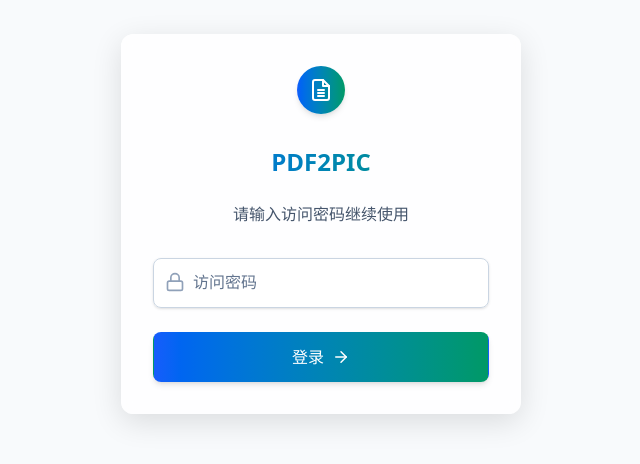
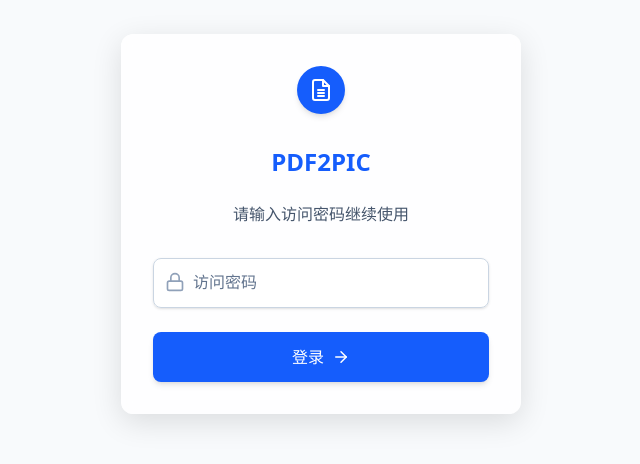
Before and after one commit to 2019YKL/pdf2pic, a Next.js app: page / in a window 1280 px wide. Shown: the part 128-592 px from the top of the page, without its empty margins (319-959 px from the left). Built offline with nearby package versions, Linux system fonts and the light colour scheme.

Commit message:
继续优化配色

```diff
--- a/app/page.tsx
+++ b/app/page.tsx
@@ -57,7 +57,7 @@ export default function Home() {
           <div className="w-full max-w-7xl animate-fadeIn">
             <div className="mb-8 text-center">
               <h1 className="text-3xl font-bold tracking-tight sm:text-4xl mb-2">
-                <span className="bg-gradient-to-r from-blue-600 to-emerald-600 bg-clip-text text-transparent">PDF2PIC</span>
+                <span className="text-blue-600">PDF2PIC</span>
               </h1>
               <p className="text-slate-600 text-lg max-w-2xl mx-auto">
                 简单高效的PDF转长图工具，支持多页PDF拼接和自定义尾部图片
--- a/components/Header.tsx
+++ b/components/Header.tsx
@@ -26,7 +26,7 @@ export default function Header() {
             </div>
           </div>
           <div className="flex items-center">
-            <div className="bg-gradient-to-r from-blue-600 to-emerald-500 text-white text-xs font-medium rounded-full px-3 py-1">
+            <div className="bg-blue-600 text-white text-xs font-medium rounded-full px-3 py-1">
               PDF转长图工具
             </div>
           </div>
--- a/components/Login.tsx
+++ b/components/Login.tsx
@@ -41,7 +41,7 @@ export default function Login({ onLogin }: LoginProps) {
     <div className="flex min-h-[80vh] w-full max-w-md flex-col items-center justify-center p-6">
       <div className="w-full rounded-xl bg-white/80 backdrop-blur-sm p-8 shadow-[0_8px_30px_rgb(0,0,0,0.12)] transition-all duration-300 hover:shadow-[0_8px_30px_rgb(0,0,0,0.16)]">
         <div className="flex items-center justify-center mb-8">
-          <div className="bg-gradient-to-r from-blue-600 to-emerald-600 p-3 rounded-full shadow-md">
+          <div className="bg-blue-600 p-3 rounded-full shadow-md">
             <svg xmlns="http://www.w3.org/2000/svg" width="24" height="24" viewBox="0 0 24 24" fill="none" stroke="currentColor" strokeWidth="2" strokeLinecap="round" strokeLinejoin="round" className="text-white">
               <path d="M14 2H6a2 2 0 0 0-2 2v16a2 2 0 0 0 2 2h12a2 2 0 0 0 2-2V8z"></path>
               <polyline points="14 2 14 8 20 8"></polyline>
@@ -52,7 +52,7 @@ export default function Login({ onLogin }: LoginProps) {
           </div>
         </div>
 
-        <h2 className="mb-6 text-center text-2xl font-bold bg-gradient-to-r from-blue-600 to-emerald-600 bg-clip-text text-transparent">PDF2PIC</h2>
+        <h2 className="mb-6 text-center text-2xl font-bold text-blue-600">PDF2PIC</h2>
         <p className="mb-8 text-center text-slate-600">请输入访问密码继续使用</p>
 
         <form onSubmit={handleSubmit} className="space-y-6">
@@ -96,7 +96,7 @@ export default function Login({ onLogin }: LoginProps) {
           <button
             type="submit"
             disabled={isLoading}
-            className="group relative w-full flex justify-center py-3 px-4 border border-transparent rounded-lg text-white bg-gradient-to-r from-blue-600 to-emerald-600 hover:from-blue-700 hover:to-emerald-700 focus:outline-none focus:ring-2 focus:ring-offset-2 focus:ring-blue-500 shadow-md transition-all hover:shadow-lg disabled:opacity-70"
+            className="group relative w-full flex justify-center py-3 px-4 border border-transparent rounded-lg text-white bg-blue-600 hover:bg-blue-700 focus:outline-none focus:ring-2 focus:ring-offset-2 focus:ring-blue-500 shadow-md transition-all hover:shadow-lg disabled:opacity-70"
           >
             {isLoading ? (
               <div className="flex items-center">
--- a/components/PDFUploader.tsx
+++ b/components/PDFUploader.tsx
@@ -246,7 +246,7 @@ export default function PDFUploader() {
         />
         <label
           htmlFor="pdf-upload"
-          className="cursor-pointer rounded-lg bg-blue-500 px-4 py-2 text-white hover:bg-blue-600 transition-all"
+          className="cursor-pointer rounded-lg bg-blue-600 px-4 py-2 text-white hover:bg-blue-700 transition-all"
         >
           选择文件
         </label>
@@ -269,7 +269,7 @@ export default function PDFUploader() {
             <p className="text-emerald-700 text-sm">已加载缓存的尾部图片 {tailFile && `(${tailFile.name.length > 20 ? tailFile.name.substring(0, 20) + '...' : tailFile.name})`}</p>
             <button
               onClick={clearCachedTail}
-              className="rounded bg-blue-500 px-3 py-1 text-xs text-white hover:bg-blue-600 transition-all shadow-sm"
+              className="rounded bg-blue-600 px-3 py-1 text-xs text-white hover:bg-blue-700 transition-all shadow-sm"
             >
               清除
             </button>
@@ -299,7 +299,7 @@ export default function PDFUploader() {
       <button
         onClick={handleConvert}
         disabled={!pdfFile || converting}
-        className="w-full rounded-lg bg-gradient-to-r from-blue-500 to-blue-600 px-4 py-3 font-medium text-white hover:from-blue-600 hover:to-blue-700 disabled:from-slate-300 disabled:to-slate-300 disabled:text-slate-500 shadow-sm hover:shadow transition-all"
+        className="w-full rounded-lg bg-blue-600 px-4 py-3 font-medium text-white hover:bg-blue-700 disabled:bg-slate-300 disabled:text-slate-500 shadow-sm hover:shadow transition-all"
       >
         {converting ? (
           <div className="flex items-center justify-center">
@@ -371,7 +371,7 @@ export default function PDFUploader() {
           <div className="mt-4">
             <button
               onClick={handleDownload}
-              className="w-full rounded-lg bg-gradient-to-r from-emerald-500 to-emerald-600 px-4 py-3 font-medium text-white hover:from-emerald-600 hover:to-emerald-700 shadow-sm hover:shadow transition-all flex items-center justify-center"
+              className="w-full rounded-lg bg-emerald-600 px-4 py-3 font-medium text-white hover:bg-emerald-700 shadow-sm hover:shadow transition-all flex items-center justify-center"
             >
               <svg xmlns="http://www.w3.org/2000/svg" fill="none" viewBox="0 0 24 24" strokeWidth={1.5} stroke="currentColor" className="w-5 h-5 mr-2">
                 <path strokeLinecap="round" strokeLinejoin="round" d="M3 16.5v2.25A2.25 2.25 0 005.25 21h13.5A2.25 2.25 0 0021 18.75V16.5M16.5 12L12 16.5m0 0L7.5 12m4.5 4.5V3" />
--- a/styles/globals.css
+++ b/styles/globals.css
@@ -42,25 +42,19 @@
 
   /* System colors */
   --foreground-rgb: var(--slate-800);
-  --background-start-rgb: var(--slate-50);
-  --background-end-rgb: 255, 255, 255;
+  --background-rgb: var(--slate-50);
 }
 
 @media (prefers-color-scheme: dark) {
   :root {
     --foreground-rgb: var(--slate-100);
-    --background-start-rgb: var(--slate-950);
-    --background-end-rgb: var(--slate-900);
+    --background-rgb: var(--slate-950);
   }
 }
 
 body {
   color: rgb(var(--foreground-rgb));
-  background: linear-gradient(
-    to bottom,
-    rgb(var(--background-start-rgb)),
-    rgb(var(--background-end-rgb))
-  );
+  background: rgb(var(--background-rgb));
   min-height: 100vh;
 }
 
```
